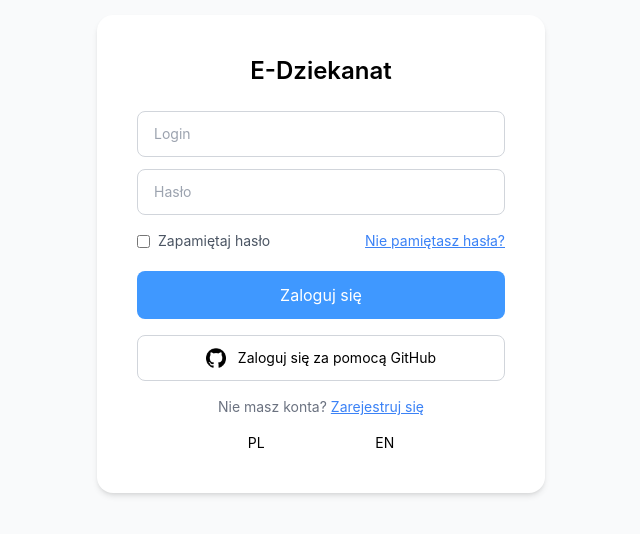
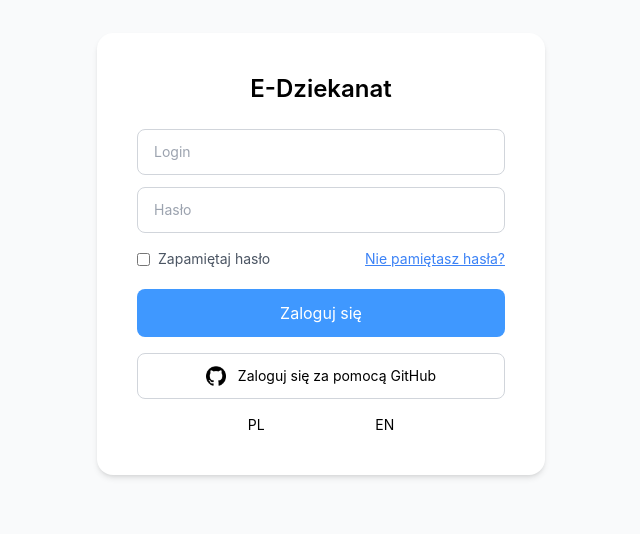
Before and after one commit to Voodoo51/ZAF, a React (Create React App) app: page /login in a window 1280 px wide. Shown: the part 146-680 px from the top of the page, without its empty margins (319-959 px from the left). Built offline with nearby package versions, Linux system fonts and the light colour scheme; no server answers.

Commit message:
Deleted register option and old commented login functions

```diff
--- a/src/views/Login.tsx
+++ b/src/views/Login.tsx
@@ -159,12 +159,6 @@ const handleGithubOAuthLogin = () => {
         </span>
       </button>
 
-      <div className="text-sm text-center">
-        <span className="text-gray-500">{t("login.noAccount")}{" "}</span>
-        <span className="text-blue-500 underline cursor-pointer">
-          {t("login.register")}
-        </span>
-      </div>
       <div className="flex justify-evenly items-center text-sm mt-4">
         <button onClick={() => i18n.changeLanguage("pl")}>
           PL
```
